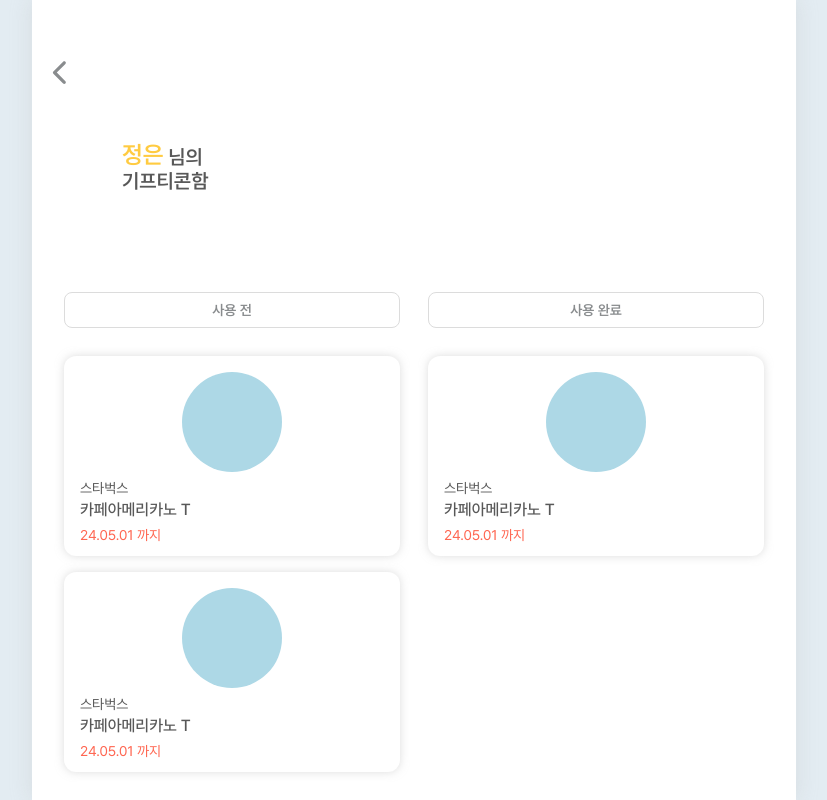
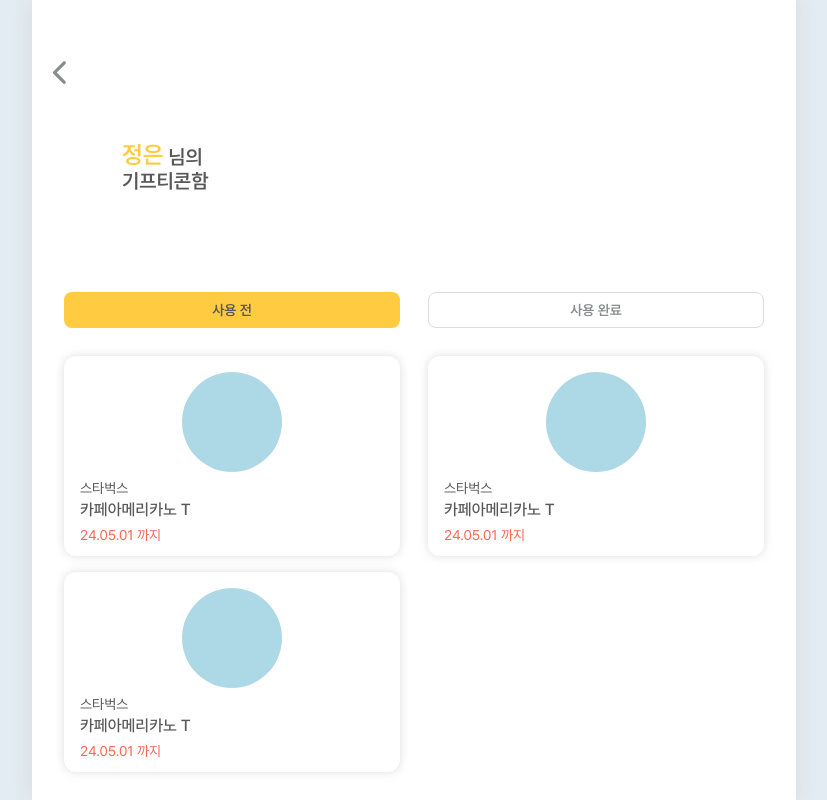
Before and after one commit to mingki831/Hannyang, a React (Create React App) app: page /mygifticon in a window 1280 px wide. Shown: the whole page, without its empty margins (226-1053 px from the left). Built offline with nearby package versions, Linux system fonts and the light colour scheme.

Commit message:
Fix/props버그

```diff
--- a/src/pages/main/MainPage.jsx
+++ b/src/pages/main/MainPage.jsx
@@ -7,7 +7,6 @@ import { getCookieToken } from '../../shared/storage/Cookie';
 import Layout from '../../components/layout/Layout';
 import { PageContext } from '../../components/context/PageContext';
 
-import Ellipse from '../../components/imgs/home/ellipse.png'
 import Character from '../../components/imgs/home/character.png'
 import Logo2 from '../../components/imgs/Logo2.png'
 
@@ -44,7 +43,7 @@ export default function MainPage() {
     return (
         <>
         <Layout>
-            <MainST.MainBg path={Ellipse}>
+            <MainST.MainBg>
                 <MainST.ContentZone>
                     {isLogin === false ?
                     <MainST.GuideZone>
--- a/src/pages/main/MainPageStyle.jsx
+++ b/src/pages/main/MainPageStyle.jsx
@@ -1,9 +1,10 @@
 import styled from 'styled-components';
+import Ellipse from '../../components/imgs/home/ellipse.png'
 
 export const MainBg = styled.div`
   position: absolute;
 
-  background-image: ${(props) => `url(${props.path})`};
+  background-image: url(${Ellipse});
   background-position: center;
   background-size: 1500px 100%;
   background-repeat: no-repeat;
--- a/src/pages/mypage/collect/Mygifticon.jsx
+++ b/src/pages/mypage/collect/Mygifticon.jsx
@@ -12,12 +12,20 @@ export default function Mygifticon() {
     const { setPage } = useContext(PageContext);
 
     const [isOpenModal, setIsOpenModal] = useState(false);
+    const [isUsed, setIsUsed] = useState(false);
 
     const openModal = () => {
         setIsOpenModal(true);
     }
     const closeModal = () => {
         setIsOpenModal(false);
+    }
+
+    const usedBtn = () => {
+        setIsUsed(true);
+    }
+    const unUsedBtn = () => {
+        setIsUsed(false);
     }
 
     useEffect(() => {
@@ -42,8 +50,16 @@ export default function Mygifticon() {
         </MyInfoST.MainZone>
         <MyInfoST.HistoryZone>
             <MyInfoST.SelectZone>
-                <MyInfoST.Select>사용 전</MyInfoST.Select>
-                <MyInfoST.Select>사용 완료</MyInfoST.Select>
+                <MyInfoST.Select
+                    onClick={unUsedBtn}
+                    focused ={isUsed === false ? 'unused':'used'}>
+                    사용 전
+                </MyInfoST.Select>
+                <MyInfoST.Select
+                    onClick={usedBtn}
+                    focused ={isUsed === true ? 'unused':'used'}>
+                    사용 완료
+                </MyInfoST.Select>
             </MyInfoST.SelectZone>
             <MyInfoST.GifticonZone>
                 <MyInfoST.GifticonBox onClick={openModal}>
--- a/src/pages/mypage/collect/Mypoint.jsx
+++ b/src/pages/mypage/collect/Mypoint.jsx
@@ -42,7 +42,10 @@ export default function Mypoint() {
                 <MyInfoST.PlusPoint>- 3000</MyInfoST.PlusPoint>
             </MyInfoST.HistoryBox>
             <MyInfoST.HistoryBox>
-                <MyInfoST.HisCateText>기프티콘 구매</MyInfoST.HisCateText>
+                <MyInfoST.HisCateText>
+                    설문조사 참여
+                    <MyInfoST.HistoryText>대학생 봉사시간에 대한 설문조사</MyInfoST.HistoryText>
+                </MyInfoST.HisCateText>
                 <MyInfoST.MinusPoint>+ 500</MyInfoST.MinusPoint>
             </MyInfoST.HistoryBox>
         </MyInfoST.HistoryZone>
--- a/src/pages/mypage/style/MyInfoStyle.jsx
+++ b/src/pages/mypage/style/MyInfoStyle.jsx
@@ -45,12 +45,13 @@ export const Select = styled.div`
   align-items: center;
   justify-content: center;
 
-  color: var(--grey-normal);
+  background-color: ${(props) => (props.focused === 'unused' ? 'var(--yellow-money)' : '')};
+  color: ${(props) => (props.focused === 'unused' ? 'var(--grey-dark)' : 'var(--grey-normal)')};
   font-weight: var(--weight-semi-bold);
   font-size: var(--font-small);
 
   border-radius: 8px;
-  border: 1px solid var(--grey-light);
+  border: ${(props) => (props.focused === 'unused' ? '' : '1px solid var(--grey-light)')};
 `;
 
 export const DateText = styled.div`
--- a/src/pages/signup/SignUp.jsx
+++ b/src/pages/signup/SignUp.jsx
@@ -318,7 +318,7 @@ export default function SignUp() {
                     </SignST.CautionText>
                 ) : null}
 
-                <SignST.SubmitBtn allPass={allPass} onClick={SubmitHandler}>
+                <SignST.SubmitBtn focused={allPass === true ? 'allPassed':'unPassed'} onClick={SubmitHandler}>
                     가입하기
                 </SignST.SubmitBtn>
 
--- a/src/pages/signup/SignUpStyle.jsx
+++ b/src/pages/signup/SignUpStyle.jsx
@@ -97,7 +97,7 @@ export const SubmitBtn = styled.div`
   width: 100%;
   height: 60px;
   bottom: 20px;
-  visibility: ${(props) => (props.allPass === true ? 'visible' : 'hidden')};
+  visibility: ${(props) => (props.focused === 'allPassed' ? 'visible' : 'hidden')};
 
   font-size: var(--font-regular);
   font-weight: var(--weight-semi-bold);
```
